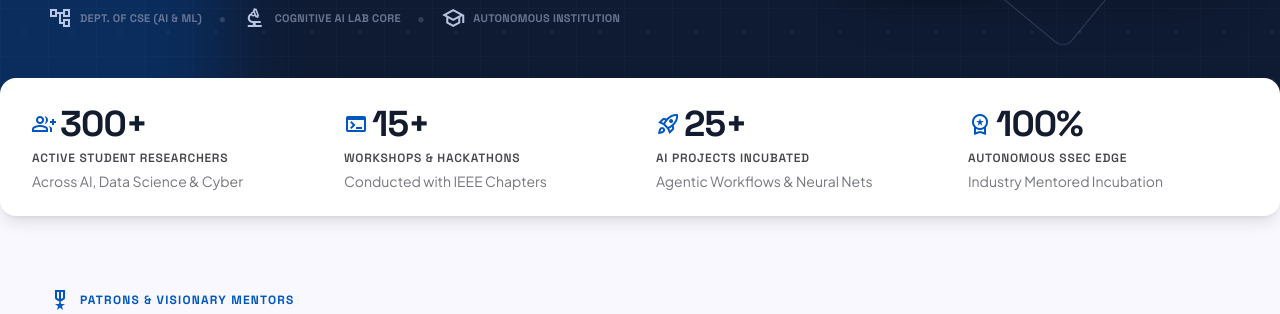
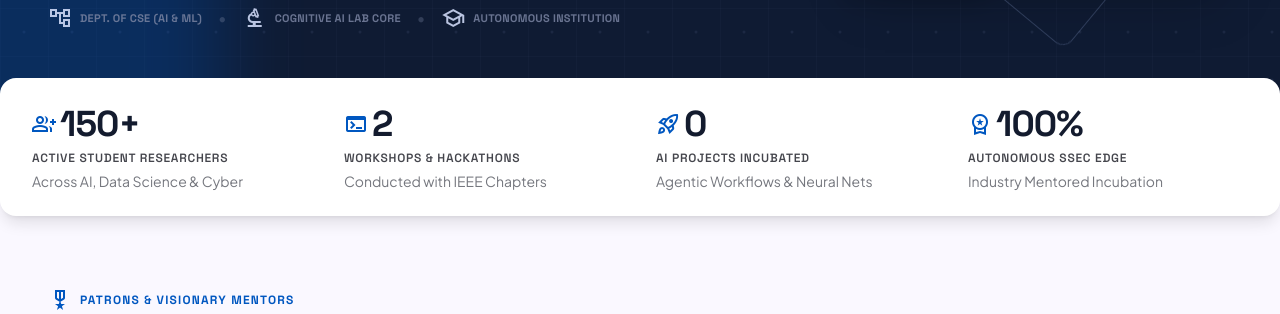
Before and after one commit to vabhijit516-bot/CCIC-club, a Flask app: page / in a window 1280 px wide. Shown: the part 662-976 px from the top of the page. Run offline with Flask 3, Linux system fonts and the light colour scheme; some libraries are stand-ins or nearby versions.

Commit message:
Update stats: researchers to 150+, workshops to 2, projects to 0; events forums to 2, participants to 200+, mentors to 5

```diff
--- a/events.html
+++ b/events.html
@@ -613,17 +613,17 @@
 <section class="w-full bg-surface-container p-space-xl rounded-xl shadow-sm mb-space-2xl">
 <div class="grid grid-cols-2 md:grid-cols-4 gap-space-lg">
 <div class="flex flex-col items-center text-center">
-<span class="font-display-hero text-display-hero text-secondary font-bold leading-tight">08+</span>
+<span class="font-display-hero text-display-hero text-secondary font-bold leading-tight">02+</span>
 <span class="font-title-md text-title-md text-on-surface font-semibold mt-1">Conducted Forums</span>
 <p class="font-label-sm text-label-sm text-on-surface-variant">Workshops &amp; Agent Bootcamps</p>
 </div>
 <div class="flex flex-col items-center text-center">
-<span class="font-display-hero text-display-hero text-secondary font-bold leading-tight">850+</span>
+<span class="font-display-hero text-display-hero text-secondary font-bold leading-tight">200+</span>
 <span class="font-title-md text-title-md text-on-surface font-semibold mt-1">Student Participants</span>
 <p class="font-label-sm text-label-sm text-on-surface-variant">Hands-on Lab Attendees</p>
 </div>
 <div class="flex flex-col items-center text-center">
-<span class="font-display-hero text-display-hero text-secondary font-bold leading-tight">14</span>
+<span class="font-display-hero text-display-hero text-secondary font-bold leading-tight">5</span>
 <span class="font-title-md text-title-md text-on-surface font-semibold mt-1">Industry Mentors</span>
 <p class="font-label-sm text-label-sm text-on-surface-variant">Corporate &amp; Research Fellows</p>
 </div>
--- a/templates/events.html
+++ b/templates/events.html
@@ -613,17 +613,17 @@
 <section class="w-full bg-surface-container p-space-xl rounded-xl shadow-sm mb-space-2xl">
 <div class="grid grid-cols-2 md:grid-cols-4 gap-space-lg">
 <div class="flex flex-col items-center text-center">
-<span class="font-display-hero text-display-hero text-secondary font-bold leading-tight">08+</span>
+<span class="font-display-hero text-display-hero text-secondary font-bold leading-tight">02+</span>
 <span class="font-title-md text-title-md text-on-surface font-semibold mt-1">Conducted Forums</span>
 <p class="font-label-sm text-label-sm text-on-surface-variant">Workshops &amp; Agent Bootcamps</p>
 </div>
 <div class="flex flex-col items-center text-center">
-<span class="font-display-hero text-display-hero text-secondary font-bold leading-tight">850+</span>
+<span class="font-display-hero text-display-hero text-secondary font-bold leading-tight">200+</span>
 <span class="font-title-md text-title-md text-on-surface font-semibold mt-1">Student Participants</span>
 <p class="font-label-sm text-label-sm text-on-surface-variant">Hands-on Lab Attendees</p>
 </div>
 <div class="flex flex-col items-center text-center">
-<span class="font-display-hero text-display-hero text-secondary font-bold leading-tight">14</span>
+<span class="font-display-hero text-display-hero text-secondary font-bold leading-tight">5</span>
 <span class="font-title-md text-title-md text-on-surface font-semibold mt-1">Industry Mentors</span>
 <p class="font-label-sm text-label-sm text-on-surface-variant">Corporate &amp; Research Fellows</p>
 </div>
--- a/templates/index.html
+++ b/templates/index.html
@@ -333,7 +333,7 @@
 <div class="flex flex-col gap-space-2xs p-space-xs">
 <div class="flex items-center justify-center sm:justify-start gap-space-2xs text-secondary">
 <span class="material-symbols-outlined text-[24px]">group_add</span>
-<span class="font-headline-lg text-headline-lg font-bold text-on-surface tracking-tight" id="stat-members">300+</span>
+<span class="font-headline-lg text-headline-lg font-bold text-on-surface tracking-tight" id="stat-members">150+</span>
 </div>
 <span class="font-label-md text-label-md uppercase text-on-surface-variant font-semibold">Active Student Researchers</span>
 <span class="font-body-md text-body-md text-outline">Across AI, Data Science &amp; Cyber</span>
@@ -341,7 +341,7 @@
 <div class="flex flex-col gap-space-2xs p-space-xs">
 <div class="flex items-center justify-center sm:justify-start gap-space-2xs text-secondary">
 <span class="material-symbols-outlined text-[24px]">terminal</span>
-<span class="font-headline-lg text-headline-lg font-bold text-on-surface tracking-tight" id="stat-events">15+</span>
+<span class="font-headline-lg text-headline-lg font-bold text-on-surface tracking-tight" id="stat-events">2</span>
 </div>
 <span class="font-label-md text-label-md uppercase text-on-surface-variant font-semibold">Workshops &amp; Hackathons</span>
 <span class="font-body-md text-body-md text-outline">Conducted with IEEE Chapters</span>
@@ -349,7 +349,7 @@
 <div class="flex flex-col gap-space-2xs p-space-xs">
 <div class="flex items-center justify-center sm:justify-start gap-space-2xs text-secondary">
 <span class="material-symbols-outlined text-[24px]">rocket_launch</span>
-<span class="font-headline-lg text-headline-lg font-bold text-on-surface tracking-tight" id="stat-projects">25+</span>
+<span class="font-headline-lg text-headline-lg font-bold text-on-surface tracking-tight" id="stat-projects">0</span>
 </div>
 <span class="font-label-md text-label-md uppercase text-on-surface-variant font-semibold">AI Projects Incubated</span>
 <span class="font-body-md text-body-md text-outline">Agentic Workflows &amp; Neural Nets</span>
@@ -837,9 +837,10 @@
       const observer = new IntersectionObserver((entries) => {
         entries.forEach(entry => {
           if (entry.isIntersecting) {
-            animateValue("stat-members", 100, 300, 1200, "+");
-            animateValue("stat-events", 1, 15, 1200, "+");
-            animateValue("stat-projects", 5, 25, 1200, "+");
+            animateValue("stat-members", 50, 150, 1000, "+");
+            animateValue("stat-events", 1, 2, 600, "");
+            const proj = document.getElementById("stat-projects");
+            if (proj) proj.innerHTML = "0";
             observer.unobserve(entry.target);
           }
         });
```
Also changed, not shown: index.html (+7 -6 lines).
